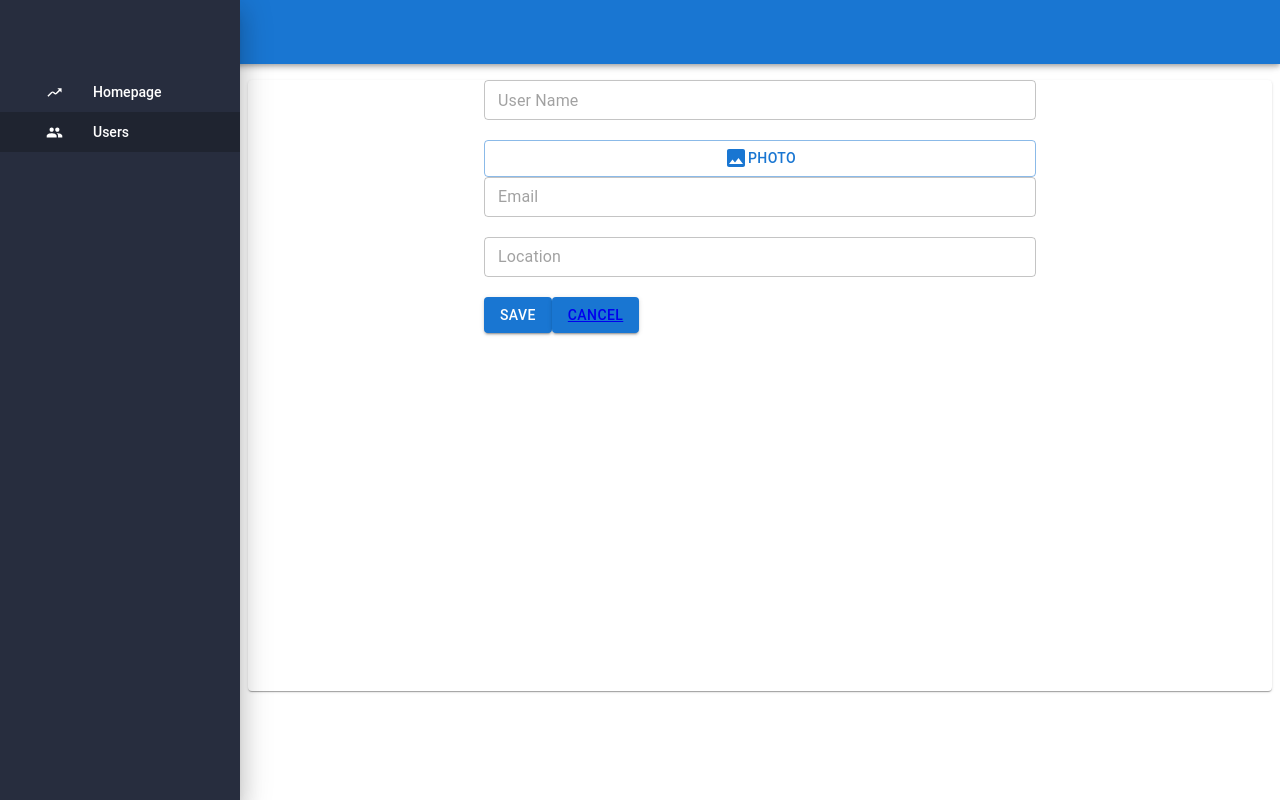
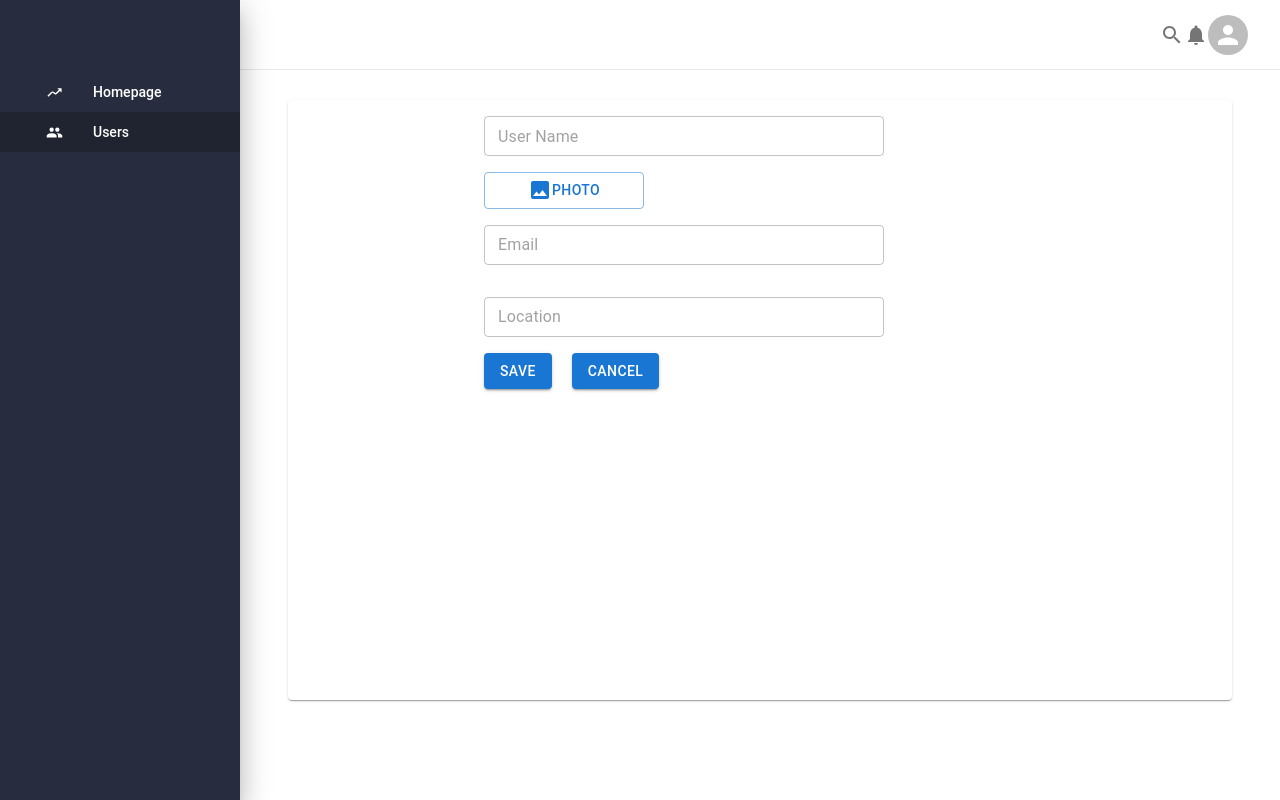
Before and after one commit to manukyansirarpi/users-admin-panel, a React (Create React App) app: page /add in a window 1280 px wide. Built offline with nearby package versions, Linux system fonts and the light colour scheme.

Commit message:
some cleanup

```diff
--- a/src/components/Header/Header.tsx
+++ b/src/components/Header/Header.tsx
@@ -1,12 +1,20 @@
 import React from 'react';
-import { AppBar, Toolbar } from '@mui/material';
+import { AppBar, Toolbar, Box, IconButton, Avatar } from '@mui/material';
+import NotificationsIcon from '@mui/icons-material/Notifications';
+import SearchIcon from '@mui/icons-material/Search';
 
 import classes from './Header.module.css';
 
-const Header = () => {
+const Header: React.FC = () => {
   return (
-      <AppBar position='fixed' >
-        <Toolbar />
+      <AppBar position='fixed' sx={{backgroundColor: '#fff', boxShadow: 'none', height: '70px'}}>
+        <Toolbar sx={{borderBottom: '1px solid #E9E9E9', height: '70px', justifyContent: 'flex-end'}}>
+              <IconButton>
+                <SearchIcon />
+                <NotificationsIcon />
+                <Avatar alt="Remy Sharp" src="" />
+              </IconButton>
+        </Toolbar>
       </AppBar>
   );
 }
--- a/src/components/users/addUser/AddUser.module.css
+++ /dev/null
@@ -1,17 +0,0 @@
-.addUserWrapper {
-    width: 1141px;
-    height: 611px;
-}
-
-.input {
-    margin-bottom: 20px;
-}
-
-.actionsContainer .button {
-    margin: 0 20px;
-}
-
-.actionsContainer .button a {
-    color: #fff;
-    text-decoration: none;
-}
--- a/src/components/users/addUser/AddUser.tsx
+++ b/src/components/users/addUser/AddUser.tsx
@@ -1,14 +1,14 @@
 import React, { useReducer } from 'react';
 import { Link } from "react-router-dom";
 
-import { FormControl, FormGroup, Paper, OutlinedInput, Button, Container } from '@mui/material';
+import { FormControl, FormGroup, Paper, OutlinedInput, Button, Container, Stack } from '@mui/material';
 import PhotoIcon from '@mui/icons-material/Photo';
 
 import { useAppDispatch } from '../../../app/hooks';
 import { addUserAsync } from '../api/UsersSlice';
 import { UserI } from '../api/UsersI';
 
-import classes from './AddUser.module.css';
+import Input from '../../../ui/Input';
 
 const AddUser: React.FC = () => {
 
@@ -39,29 +39,23 @@ const AddUser: React.FC = () => {
     };
 
     return (
-      <Paper className={classes.addUserWrapper}>
+      <Paper sx={{ width: '1100px', height: '600px', margin: '20px 40px'}}>
         <Container maxWidth="sm">
           <form>
             <FormGroup>
+              <Input name="name" value={userData.name}  placeholder="User Name" onChange={handleInput}></Input>
               <FormControl>
-                <OutlinedInput name="name" size="small" placeholder="User Name" className={classes.input} onChange={handleInput}/>
-              </FormControl>
-              <FormControl>
-                <Button  variant="outlined" component="label">  <PhotoIcon /> Photo
+                  <Button variant="outlined" component="label" sx={{ width: '160px'}}> <PhotoIcon /> Photo
                   <input  type="file"  hidden  />
                 </Button>
               </FormControl>
-              <FormControl>
-                <OutlinedInput name="email"  size="small" placeholder="Email" className={classes.input} onChange={handleInput}/>
-              </FormControl>
-              <FormControl>
-                <OutlinedInput name="location"  size="small" placeholder="Location" className={classes.input} onChange={handleInput}/>
-              </FormControl>
+              <Input name="email" value={userData.email}  placeholder="Email" onChange={handleInput}></Input>
+              <Input name="location" value={userData.location}  placeholder="Location" onChange={handleInput}></Input>
             </FormGroup>
-            <FormGroup row>
-              <Button className={classes.button} variant="contained" onClick={handleSubmit}>Save</Button>
-                <Button className={classes.button} variant="contained"> <Link to="/">Cancel</Link></Button>
-            </FormGroup>
+            <Stack direction="row" justifyContent="flex-start">
+              <Button variant="contained" onClick={handleSubmit}>Save</Button>
+              <Button variant="contained"  sx={{marginLeft: '20px',  "& a": {  color: '#fff', textDecoration: 'none'  }}}><Link to="/">Cancel</Link></Button>
+            </Stack>
           </form>
         </Container>
       </Paper>
--- a/src/components/users/api/usersAPI.ts
+++ b/src/components/users/api/usersAPI.ts
@@ -1,6 +1,5 @@
 import { UserI } from "./UsersI";
 import { ROOT_URL } from "../../../utils/consts";
-import { users } from "./users";
 
 export type fetchUsersParams = {
     _page?: string;
@@ -12,13 +11,12 @@ export type fetchUsersParams = {
 export function fetchUsers(params: fetchUsersParams) : Promise<UserI[]> {
     let url = new URL(`${ROOT_URL}/users`);
     url.search = new URLSearchParams(params).toString();
-    // return fetch(url).then((res) => res.json());
     return fetch(url, {
         headers: {
             Accept: "application/json",
             "Content-Type": "application/json"
           },
-    }).then((res) => users).catch(e => users);
+    }).then((res) => res.json()).catch(e => e);
 }
 
 export function deleteUser(userId: number) {
@@ -28,7 +26,7 @@ export function deleteUser(userId: number) {
             Accept: "application/json",
             "Content-Type": "application/json"
           },
-    }).then(res => res);
+    }).then(res => res).catch(e => e);;
 }
 
 export function addUser(user: UserI): Promise<UserI> {
@@ -40,7 +38,7 @@ export function addUser(user: UserI): Promise<UserI> {
             Accept: "application/json",
             "Content-Type": "application/json"
           },
-    }).then((res) => res.json());
+    }).then((res) => res.json()).catch(e => e);;
 }
 export function updateUser(user: UserI): Promise<UserI> {
     return fetch(`${ROOT_URL}/users/${user.id}`, {
@@ -50,7 +48,7 @@ export function updateUser(user: UserI): Promise<UserI> {
             Accept: "application/json",
             "Content-Type": "application/json"
           },
-    }).then((res) => res.json());
+    }).then((res) => res.json()).catch(e => e);;
 }
 
 export function toggleUserAvailability(id: number): Promise<UserI> {
@@ -61,5 +59,5 @@ export function toggleUserAvailability(id: number): Promise<UserI> {
             "Content-Type": "application/json"
           },
         // body: JSON.stringify(user)
-    }).then((res) => res.json());
+    }).then((res) => res.json()).catch(e => e);;
 }
--- a/src/components/users/usersList/UsersList.tsx
+++ b/src/components/users/usersList/UsersList.tsx
@@ -78,7 +78,7 @@ const UsersList: React.FC = () => {
           ]
         }
       ],
-      [deleteUser]
+      [deleteUser, toggleAvailability]
     );
 
     return (
--- a/src/ui/ButtonEl.tsx
+++ /dev/null
@@ -1 +0,0 @@
-export const m = 'sd';
--- /dev/null
+++ b/src/ui/Input.tsx
@@ -0,0 +1,12 @@
+import React from 'react';
+import { TextField, TextFieldProps, FormControl} from '@mui/material';
+
+const Input: React.FC<TextFieldProps> = (props: TextFieldProps) => {
+  return (
+    <FormControl>
+       <TextField {...props}  size="small" sx={{width: '400px', margin: '16px 0'}}/>
+    </FormControl>
+  );
+}
+
+export default Input;
--- a/src/ui/InputEl.tsx
+++ /dev/null
@@ -1 +0,0 @@
-export const s = 'sd';
--- a/src/utils/consts.ts
+++ b/src/utils/consts.ts
@@ -1 +1,2 @@
-export const ROOT_URL = 'https://brainstorm-interview-task.herokuapp.com'
+// 'https://brainstorm-interview-task.herokuapp.com' // prev URL
+export const ROOT_URL = 'http://task.server.brainstormtech.io';
```
